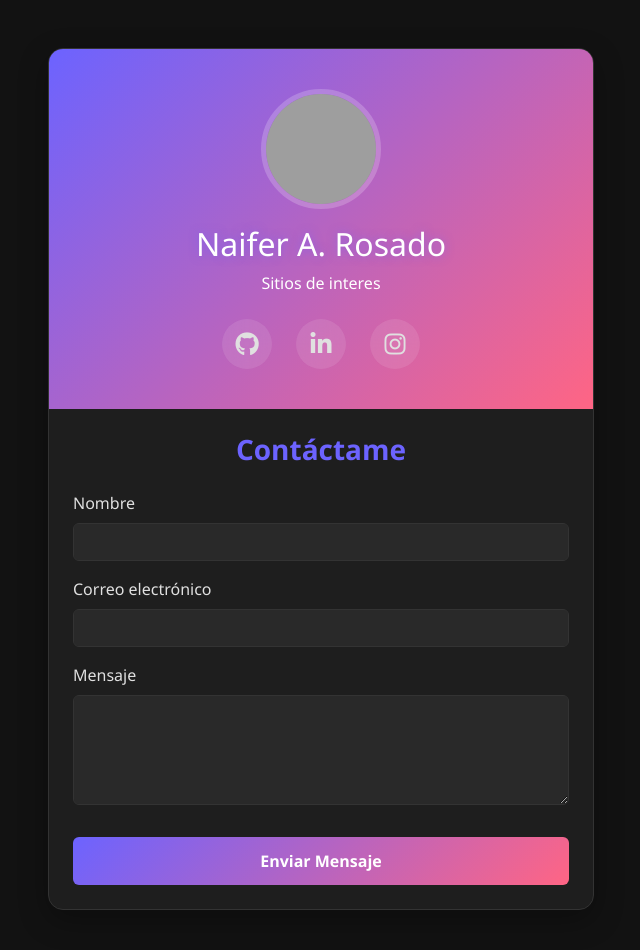
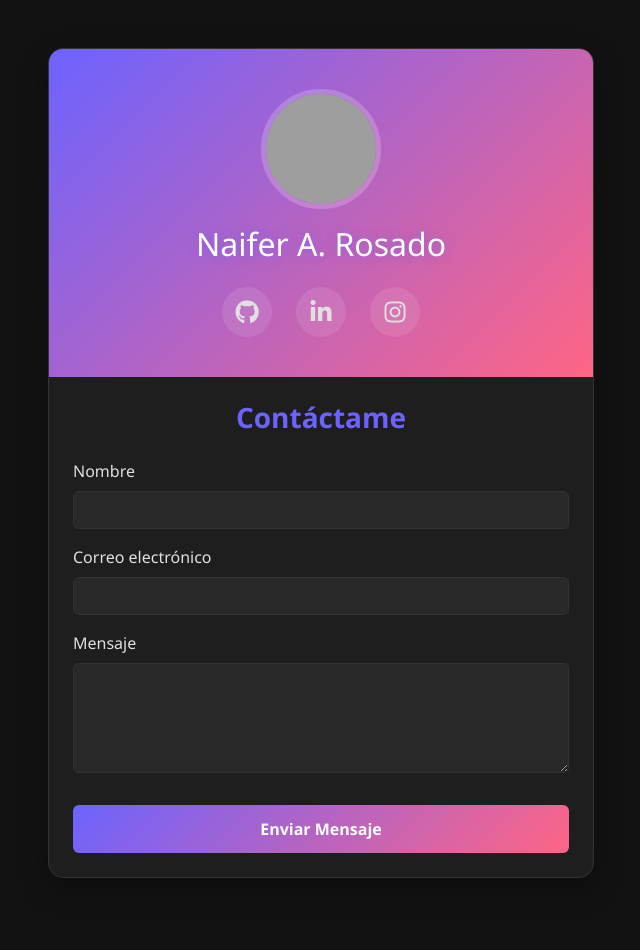
Before and after one commit to naiferrosado/contacto-flask, a Flask app: page / in a window 1280 px wide. Shown: the top 950 px of the page, without its empty margins (319-959 px from the left). Run offline with Flask 3, Linux system fonts and the light colour scheme; grey boxes are pictures that could not be loaded.

Commit message:
Cambiar diseno

```diff
--- a/templates/index.html
+++ b/templates/index.html
@@ -172,7 +172,6 @@
                 class="profile-img"
               />
               <h2 class="glow-text">Naifer A. Rosado</h2>
-              <p class="mb-0">Sitios de interes</p>
 
               <div class="social-links">
                 <a
```
